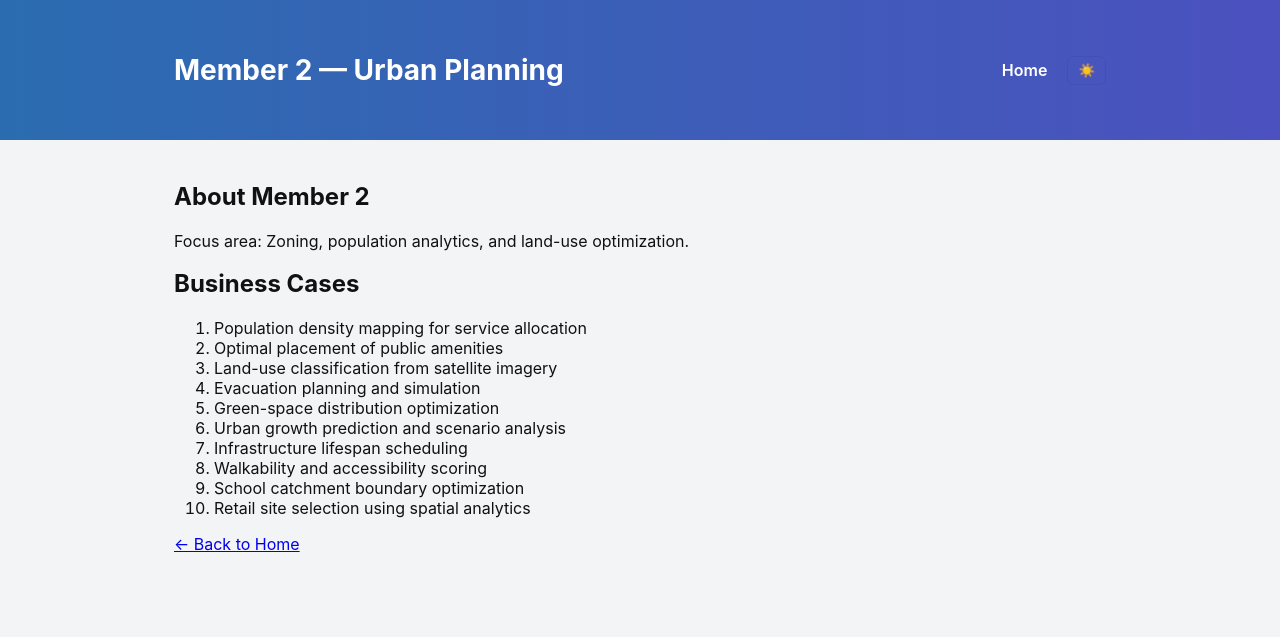
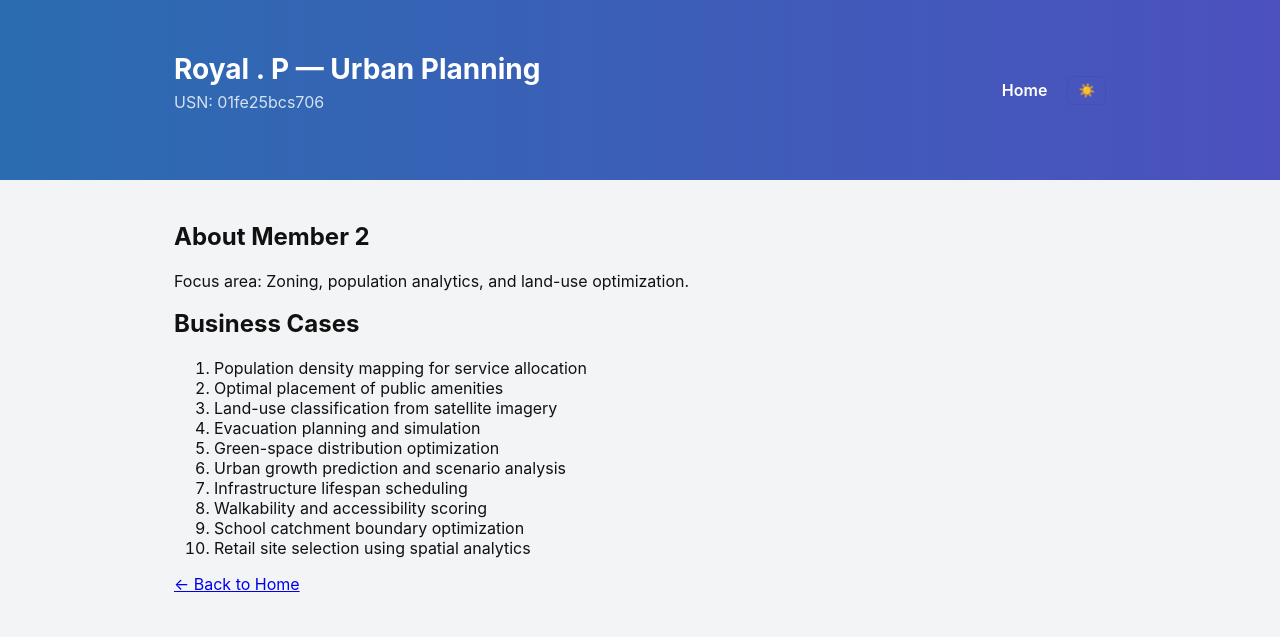
Before and after one commit to rudreshaiholli/DAA-PROJECT, a plain HTML site: page member2.html in a window 1280 px wide. Drawn offline with Linux system fonts and the light colour scheme.

Commit message:
Change member name and add USN in member2.html
Updated header with new member name and USN.

```diff
--- a/member2.html
+++ b/member2.html
@@ -10,7 +10,8 @@
   <header class="site-header">
     <div class="container header-grid">
       <div class="brand">
-        <h1>Member 2 — Urban Planning</h1>
+        <h1>Royal . P — Urban Planning</h1>
+        <p class="lead">USN: 01fe25bcs706</p>
       </div>
       <nav class="nav">
         <a href="index.html">Home</a>
```
